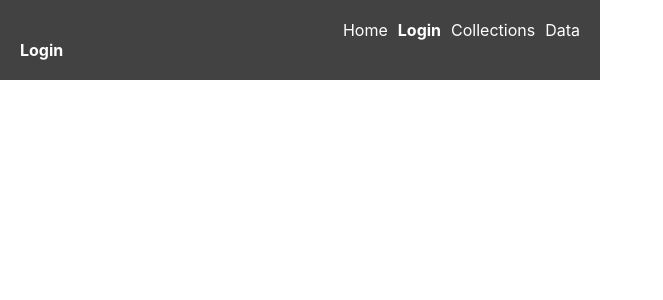
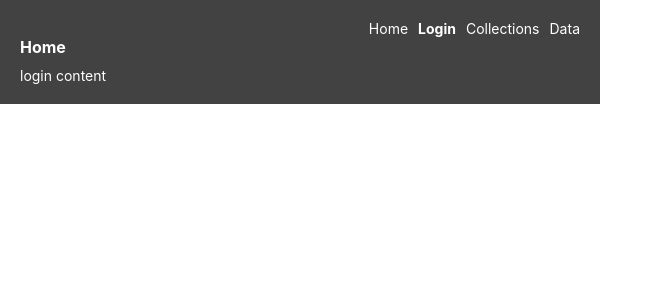
Before and after one commit to BonBon-exchange/bonbon-chrome-extension, a React (Create React App) app: page /login in a window 1280 px wide. Shown: the top 300 px of the page, without its empty margins (0-663 px from the left). Built offline with nearby package versions, Linux system fonts and the light colour scheme.

Commit message:
Add Layout

```diff
--- a/src/App.scss
+++ b/src/App.scss
@@ -6,15 +6,10 @@
     color: var(--color-text-primary);
     padding: 20px;
 
-    .App__header {
-        font-weight: bold;
-        font-size: 16px;
-    }
-
     #App__menu {
         display: flex;
         flex-direction: row;
-        justify-content: end;
+        justify-content: flex-end;
 
         .App__menu-item {
             margin-left: 10px;
--- /dev/null
+++ b/src/components/Layout/Layout.tsx
@@ -0,0 +1,12 @@
+import { LayoutProps } from "./types";
+
+import "./style.scss";
+
+export const Layout: React.FC<LayoutProps> = ({ title, children }) => {
+  return (
+    <div id="Layout__container">
+      <div className="Layout__header">{title}</div>
+      <div className="Layout__content">{children}</div>
+    </div>
+  );
+};
--- /dev/null
+++ b/src/components/Layout/index.tsx
@@ -0,0 +1 @@
+export * from "./Layout";
--- /dev/null
+++ b/src/components/Layout/style.scss
@@ -0,0 +1,8 @@
+.Layout__header {
+    font-weight: bold;
+    font-size: 16px;
+}
+
+.Layout__content {
+    margin-top: 10px;
+}
--- /dev/null
+++ b/src/components/Layout/types.d.ts
@@ -0,0 +1,6 @@
+import React from "react";
+
+export interface LayoutProps {
+    title: string;
+    children: React.ReactElement;
+}
--- a/src/index.css
+++ b/src/index.css
@@ -7,6 +7,7 @@ body {
     sans-serif;
   -webkit-font-smoothing: antialiased;
   -moz-osx-font-smoothing: grayscale;
+  font-size: 14px;
 }
 
 code {
--- a/src/routes/Home/Home.tsx
+++ b/src/routes/Home/Home.tsx
@@ -1,7 +1,13 @@
+import { Layout } from "components/Layout";
+
+import "./style.scss";
+
 export const Home: React.FC = () => {
   return (
-    <div id="Home__container">
-      <div className="App__header">Home</div>
-    </div>
+    <>
+      <Layout title="Home">
+        <>home content</>
+      </Layout>
+    </>
   );
 };
--- a/src/routes/Login/Login.tsx
+++ b/src/routes/Login/Login.tsx
@@ -1,9 +1,13 @@
+import { Layout } from "components/Layout";
+
 import "./style.scss";
 
 export const Login: React.FC = () => {
   return (
-    <div id="Login__container">
-      <div className="App__header">Login</div>
-    </div>
+    <>
+      <Layout title="Home">
+        <>login content</>
+      </Layout>
+    </>
   );
 };
--- a/tsconfig.json
+++ b/tsconfig.json
@@ -18,7 +18,8 @@
     "resolveJsonModule": true,
     "isolatedModules": true,
     "noEmit": true,
-    "jsx": "react-jsx"
+    "jsx": "react-jsx",
+    "baseUrl": "./src",
   },
   "include": [
     "src"
```
Also changed, not shown: src/routes/Home/style.scss (added).
